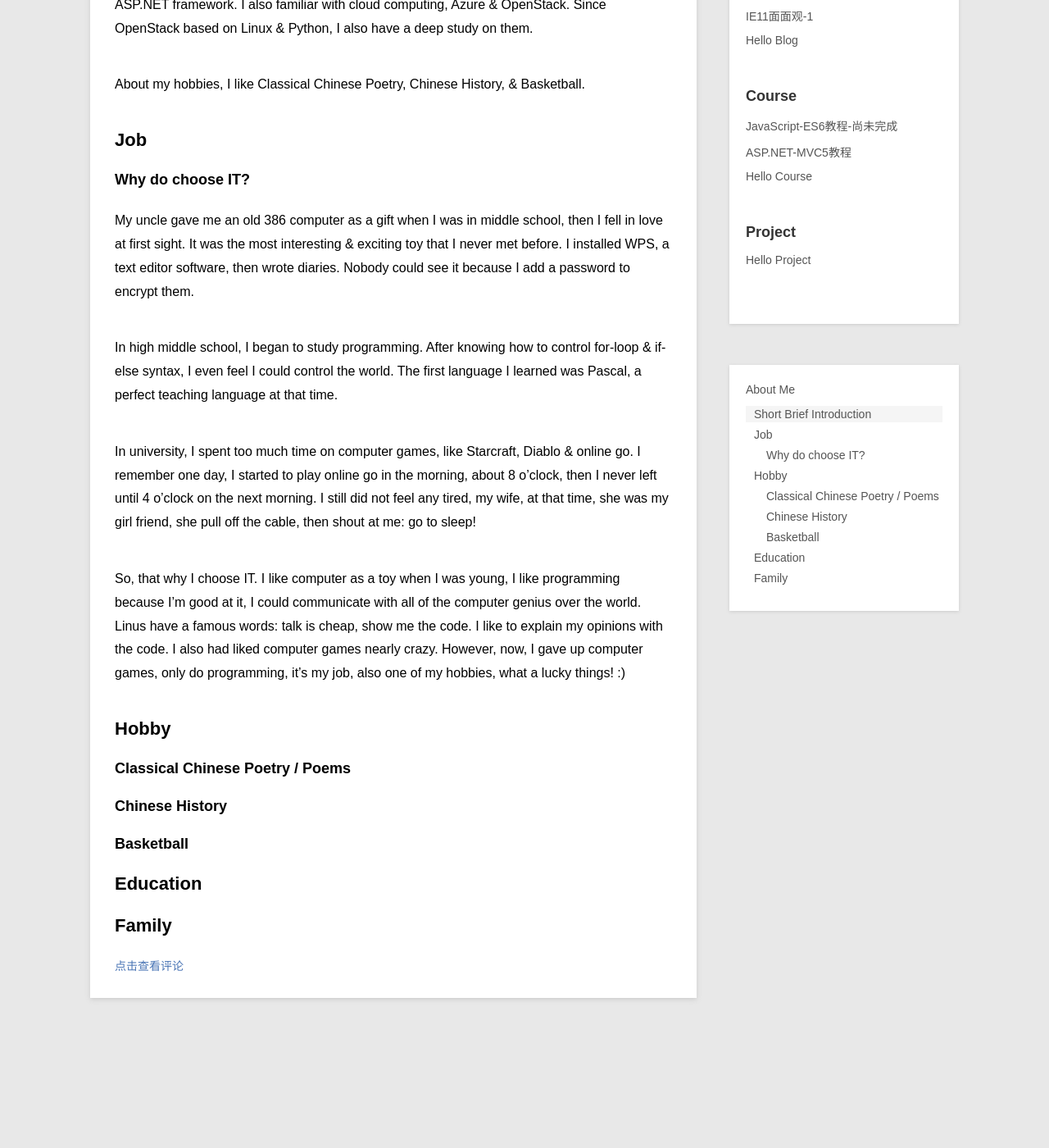
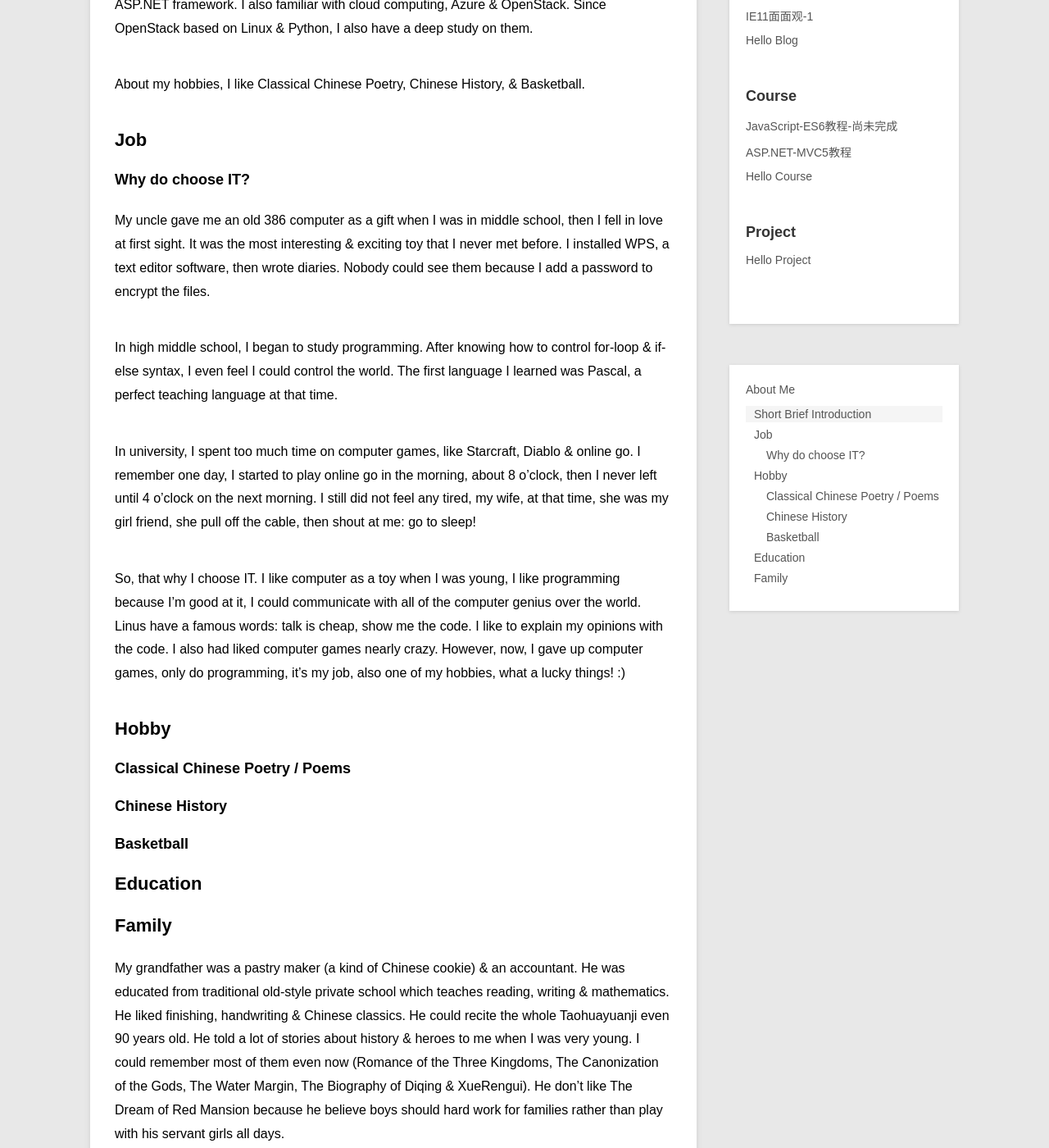
Before and after one commit to wu-wenxiang/wu-wenxiang.github.io, a Jekyll site: the page built from _posts/blog/2016-06-10-About-Me.md, in a window 1280 px wide and 1400 px high, scrolled down 362 px. Shown: the whole window at 82% size. Built offline with Jekyll 4.4.1, drawn with Linux system fonts in a browser that asks for light colours; before the commit the page ends 1659 px from its top, so only the background shows below that; some of the changed text lies outside the part shown.

Commit message:
update _posts/blog/2016-06-10-About-Me.md
add family segment

```diff
--- a/_posts/blog/2016-06-10-About-Me.md
+++ b/_posts/blog/2016-06-10-About-Me.md
@@ -15,7 +15,7 @@ About my hobbies, I like Classical Chinese Poetry, Chinese History, & Basketball
 
 ### Why do choose IT?
 
-My uncle gave me an old 386 computer as a gift when I was in middle school, then I fell in love at first sight. It was the most interesting & exciting toy that I never met before. I installed WPS, a text editor software, then wrote diaries. Nobody could see it because I add a password to encrypt them.
+My uncle gave me an old 386 computer as a gift when I was in middle school, then I fell in love at first sight. It was the most interesting & exciting toy that I never met before. I installed WPS, a text editor software, then wrote diaries. Nobody could see them because I add a password to encrypt the files.
 
 In high middle school, I began to study programming. After knowing how to control for-loop & if-else syntax, I even feel I could control the world. The first language I learned was Pascal, a perfect teaching language at that time.
 
@@ -33,5 +33,10 @@ So, that why I choose IT. I like computer as a toy when I was young, I like prog
 
 ## Education
 
+## Family
 
-## Family
+My grandfather was a pastry maker (a kind of Chinese cookie) & an accountant. He was educated from traditional old-style private school which teaches reading, writing & mathematics. He liked finishing, handwriting & Chinese classics. He could recite the whole Taohuayuanji even 90 years old. He told a lot of stories about history & heroes to me when I was very young. I could remember most of them even now (Romance of the Three Kingdoms, The Canonization of the Gods, The Water Margin, The Biography of Diqing & XueRengui). He don't like The Dream of Red Mansion because he believe boys should hard work for families rather than play with his servant girls all days.
+
+My grandmother was a very kind-heart woman. She would like to help everyone who ask help, so all people in our village like her. She passed away when I was 11, I missed her very much for a long time.
+
+My father is a cook, he is good at Huai-Yang cuisine style. He is a very smart guy, he could repair every thing in our life except computer. He make
```
